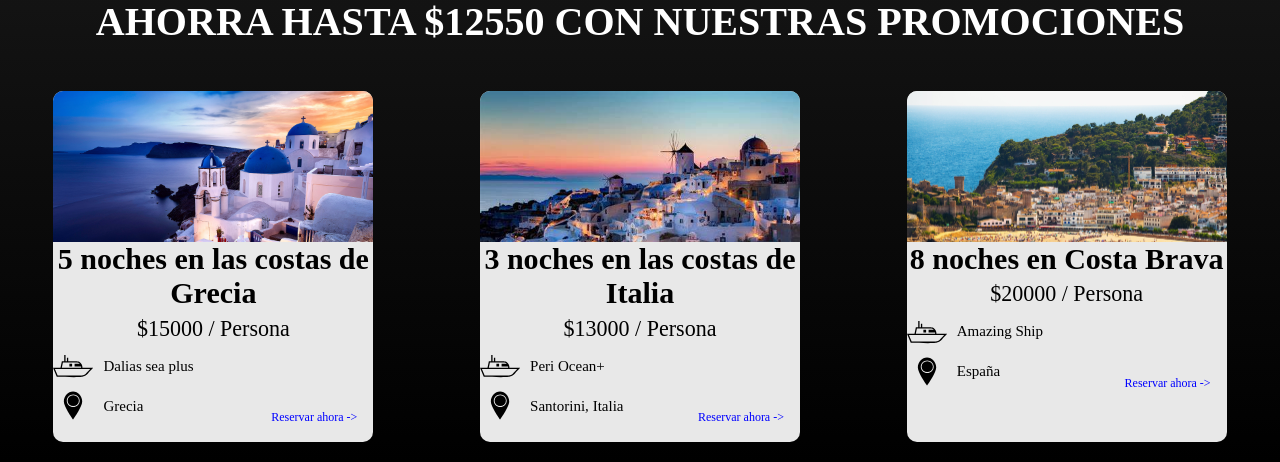
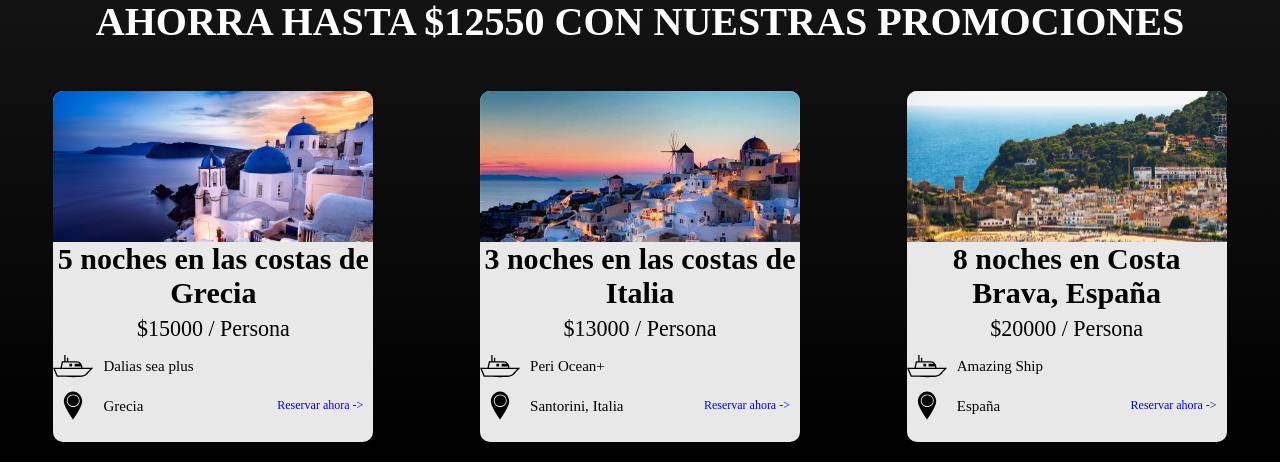
Before and after one commit to marcosjn19/U2ProyectoCruceros, a PHP site: page / in a window 1280 px wide. Shown: the part 1114-1576 px from the top of the page. Run offline with PHP 8.4, Linux system fonts and the light colour scheme; some web fonts are replaced.

Commit message:
Index v5
Cambios en el botón reservar

```diff
--- a/css/styles.css
+++ b/css/styles.css
@@ -310,10 +310,11 @@ hr {
 }
 
 .promocion-reservar {
+    text-align: right;
+    padding: 0;
     margin-left: auto;
     margin-right: 1rem;
     font-size: 1.2rem;
-    align-self: flex-end;
     background-color: rgba(0,0,0,0);
     color: blue;
 }
--- a/index.html
+++ b/index.html
@@ -78,6 +78,7 @@
                             <p class = "info">Grecia</p>
                             <button class = "promocion-reservar">Reservar ahora -></button>
                         </div>
+
                 </div>
 
                 <div class = "promocion">
@@ -97,11 +98,12 @@
                             <p class = "info">Santorini, Italia</p>
                             <button class = "promocion-reservar">Reservar ahora -></button>
                         </div>
+
                 </div>
 
                 <div class = "promocion">
                     <div class = "promocion-img img3"></div>
-                        <h3>8 noches en Costa Brava</h3>
+                        <h3>8 noches en Costa Brava, España </h3>
                         <p> $20000 / Persona</p>
                         <div class = "informacion">
                             <svg class = "icono-info"fill="#000000" viewBox="0 -27.24 122.88 122.88" version="1.1" id="Layer_1" xmlns="http://www.w3.org/2000/svg" xmlns:xlink="http://www.w3.org/1999/xlink" style="enable-background:new 0 0 122.88 68.39" xml:space="preserve">
@@ -116,6 +118,7 @@
                             <p class = "info"> España </p>
                             <button class = "promocion-reservar">Reservar ahora -></button>
                         </div>
+
                 </div>
             </div>
     </section>
```
